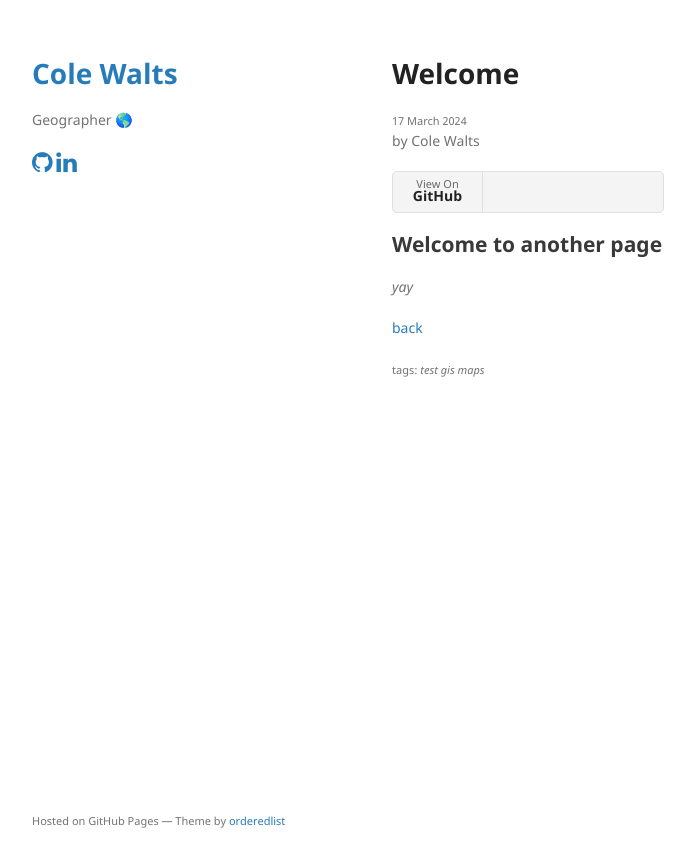
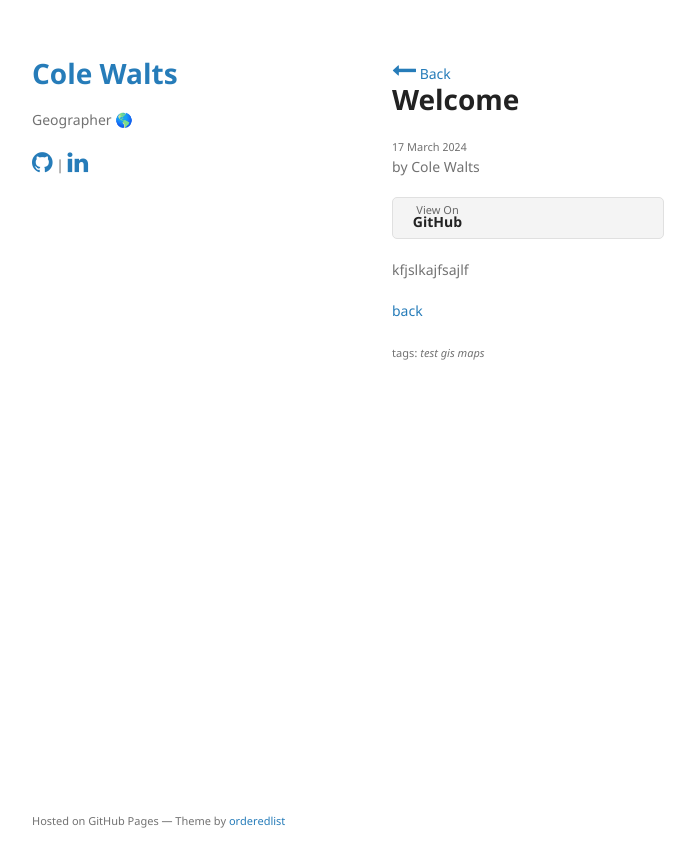
Before and after one commit to cwaltsgeo/cwaltsgeo.github.io, a Jekyll site: the page built from pages/another-page.md, in a window 1280 px wide. Shown: the top 867 px of the page, without its empty margins (178-873 px from the left). Built offline with Jekyll 4.4.1, drawn with Linux system fonts in a browser that asks for light colours.

Commit message:
general formatting

```diff
--- a/_layouts/default.html
+++ b/_layouts/default.html
@@ -25,7 +25,7 @@
         <p>{{ site.description | default: site.github.project_tagline }} &#127758; </p>
 
         {% if site.github.is_user_page %}
-          <p class="view"><a href="{{ site.github.owner_url }}"><i style="font-size:24px" class="fa">&#xf09b;</i></a>
+          <p class="view"><a href="{{ site.github.owner_url }}"><i style="font-size:24px" class="fa">&#xf09b;</i></a> |
           <a href="https://www.linkedin.com/in/waltsco"><i style="font-size:24px" class="fa">&#xf0e1;</i></a></p>
         {% endif %}
       </header>
--- a/_layouts/post.html
+++ b/_layouts/post.html
@@ -1,6 +1,7 @@
 ---
 layout: default
 ---
+<a href="{{ "/" | absolute_url }}"><i style="font-size:24px" class="fa">&#xf177;</i> Back</a><br>
 
 <h1>{{ page.title }}</h1>
 <small>{{ page.date | date: "%-d %B %Y" }}</small>
--- a/_sass/jekyll-theme-minimal.scss
+++ b/_sass/jekyll-theme-minimal.scss
@@ -174,7 +174,7 @@ strong {
   font-weight:700;
 }
 
-.downloads li + li + li {
+.downloads li {
   border-right:none;
   width:89px;
 }
--- a/pages/another-page.md
+++ b/pages/another-page.md
@@ -6,8 +6,6 @@ tags: test gis maps
 repo: https://github.com/cwaltsgeo/arcpy_workshop/tree/09a4ae585a5b2b16c18cbcd1856dc025f55e6140
 ---
 
-## Welcome to another page
-
-_yay_
+kfjslkajfsajlf
 
 [back](../)
```
